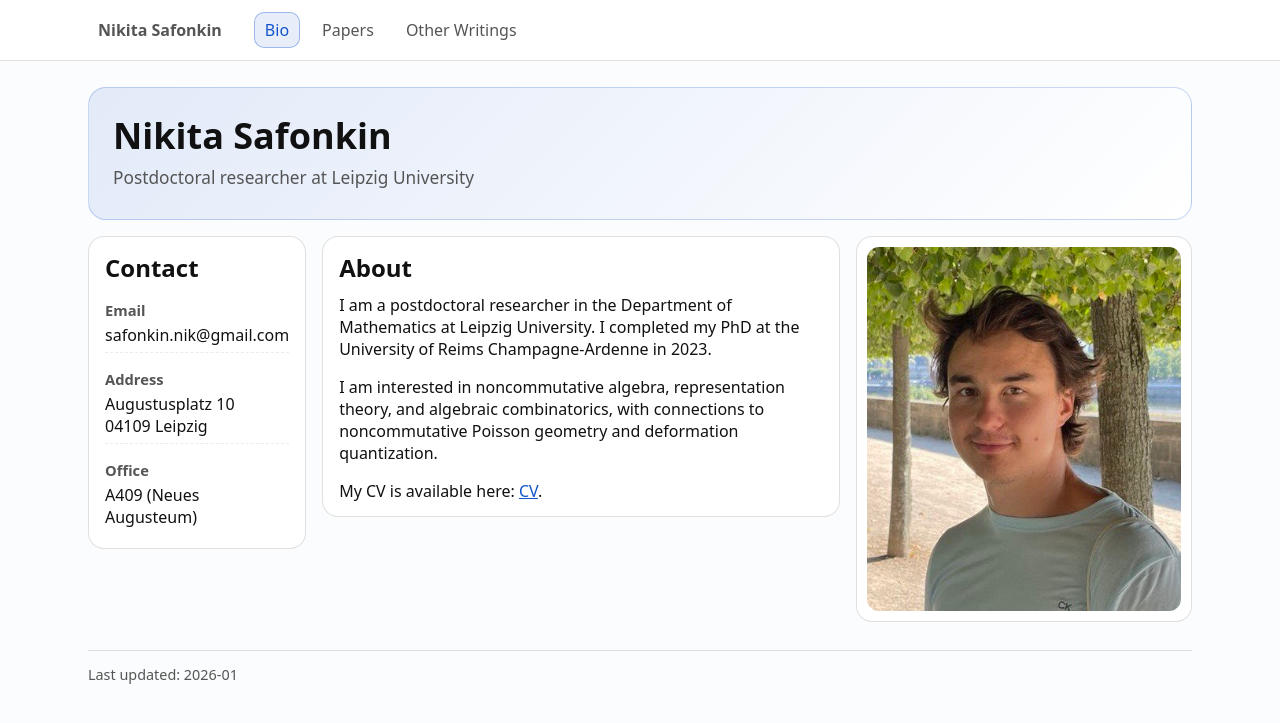
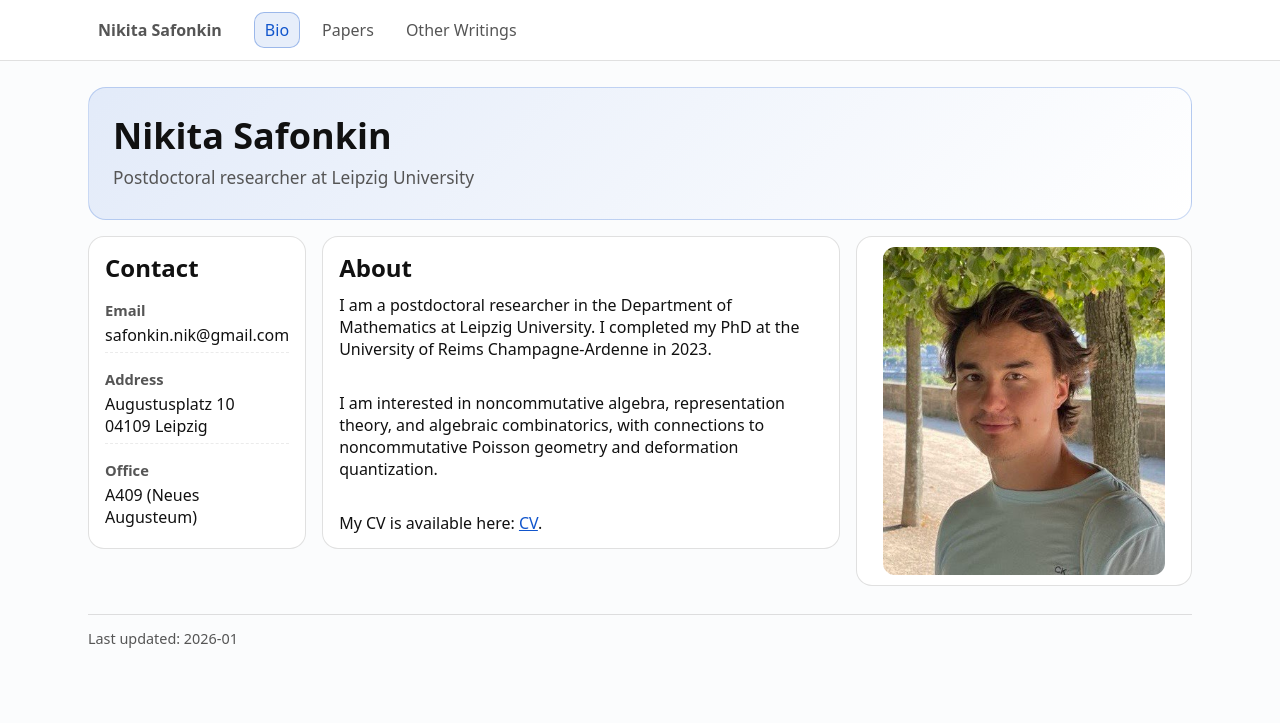
Before and after one commit to n-safonkin/n-safonkin.github.io, a Jekyll site: the page built from index.html, in a window 1280 px wide. Shown: the top 723 px of the page. Built offline with Jekyll 4.4.1, drawn with Linux system fonts in a browser that asks for light colours.

Commit message:
Update index.css

```diff
--- a/assets/index.css
+++ b/assets/index.css
@@ -18,7 +18,7 @@
 .home-grid{
   margin-top: 16px;
   display: grid;
-  grid-template-columns: 0.62fr 1.93fr 1.25fr; /* photo +25% */
+  grid-template-columns: 0.62fr 1.93fr 1.25fr; /* photo column unchanged */
   gap: 16px;
   align-items: start;
   grid-template-areas: "contact about photo";
@@ -28,17 +28,21 @@
 .about-card{ grid-area: about; }
 .photo{ grid-area: photo; }
 
+/* Photo box */
 .photo{
   border-radius: 16px;
   border: 1px solid var(--border);
   background: var(--card);
   padding: 10px;
 }
+
+/* 10% smaller photo (inside the same column) */
 .photo img{
   display: block;
-  width: 100%;
+  width: 90%;
   height: auto;
   border-radius: 12px;
+  margin: 0 auto; /* keep it centered */
 }
 
 /* Contact: value UNDER label */
@@ -47,9 +51,9 @@
   gap: 4px;
 }
 
-/* About: paragraph spacing */
+/* About: paragraph spacing doubled (was 16px, now 32px) */
 .about-card p{
-  margin: 0 0 16px;
+  margin: 0 0 32px;
 }
 .about-card p:last-child{
   margin-bottom: 0;
@@ -64,4 +68,9 @@
       "about"
       "contact";
   }
+
+  /* keep the same 10% shrink on mobile too */
+  .photo img{
+    width: 90%;
+  }
 }
```
